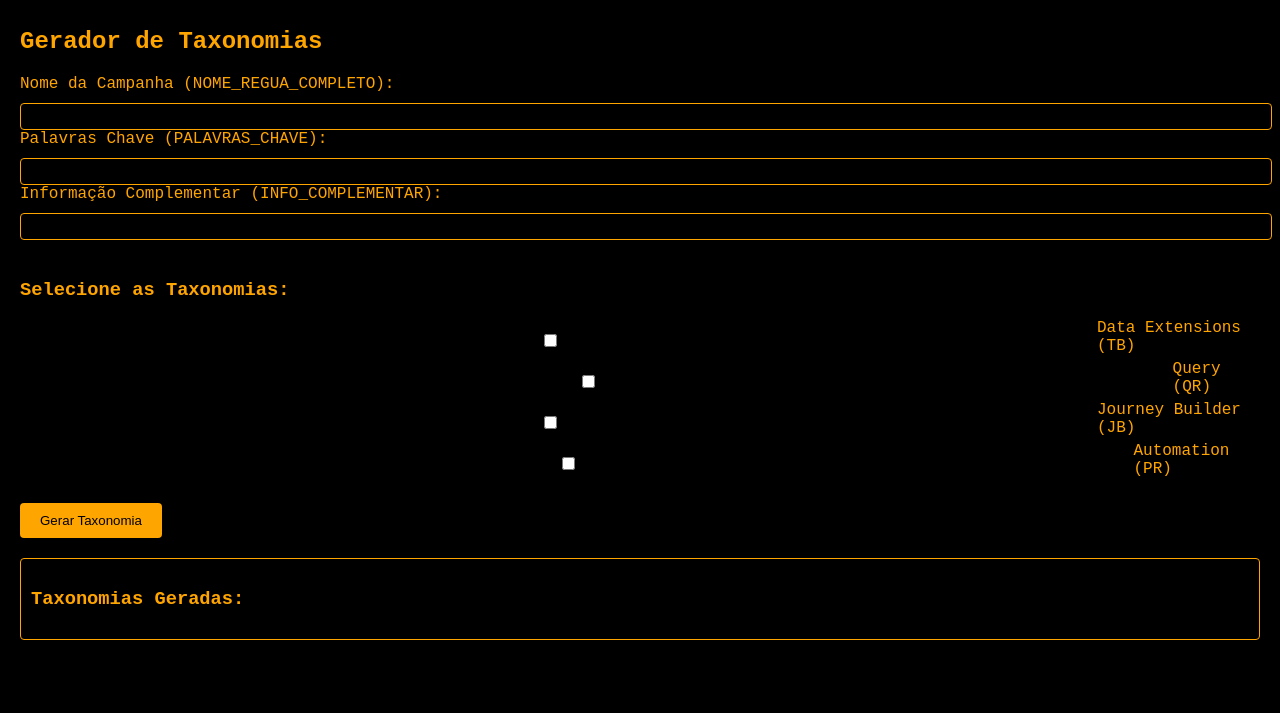
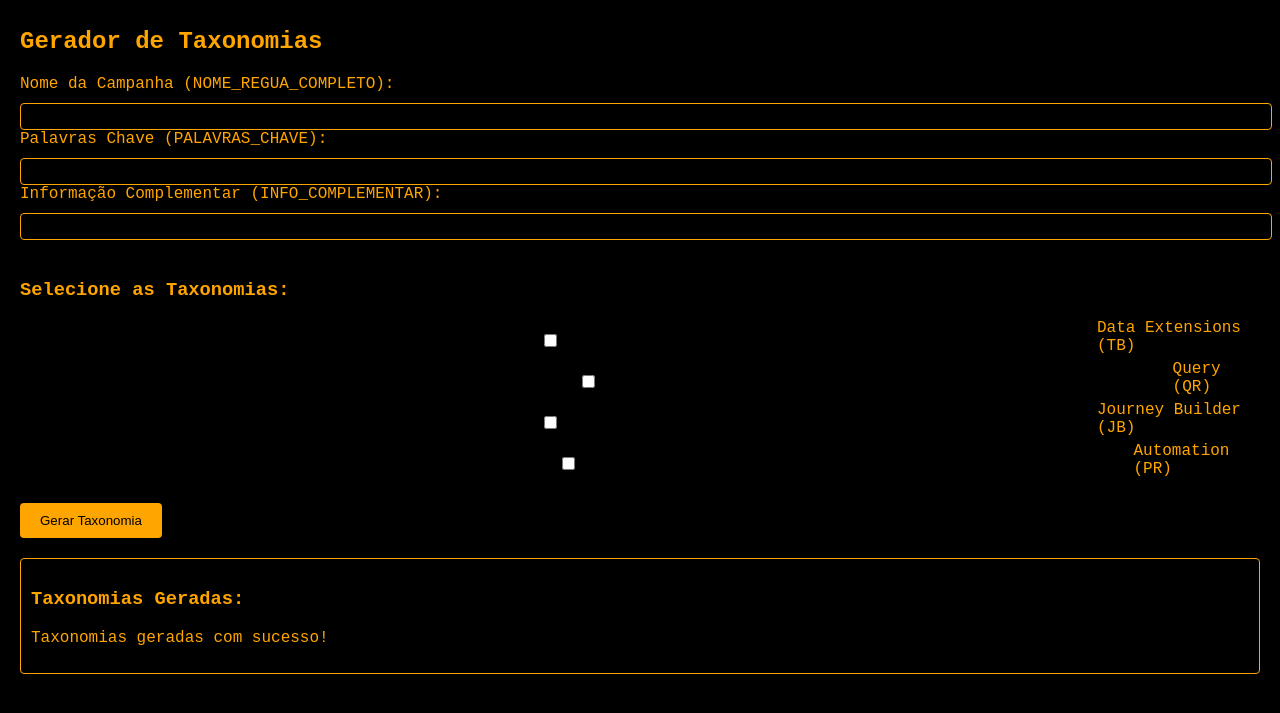
Before and after one commit to VictorPiovani/GeradorTaxonomia, a plain HTML site: page index.html in a window 1280 px wide. Both pictures are taken after a click on the button "Gerar Taxonomia". Shown: the part 59-772 px from the top of the page. Drawn offline with Linux system fonts and the light colour scheme.

Commit message:
Update index.html

```diff
--- a/index.html
+++ b/index.html
@@ -201,4 +201,15 @@
             document.getElementById('loading').style.display = 'block';
             setTimeout(() => {
                 const resultText = document.getElementById('result-text');
-                resultText.innerHTML = 'Taxonomias geradas com
+                resultText.innerHTML = 'Taxonomias geradas com sucesso!';
+                document.getElementById('loading').style.display = 'none';
+                document.getElementById('result').style.display = 'block';
+            }, 2000);
+        }
+
+        function submitForm() {
+            alert('Validação enviada!');
+        }
+    </script>
+</body>
+</html>
```
